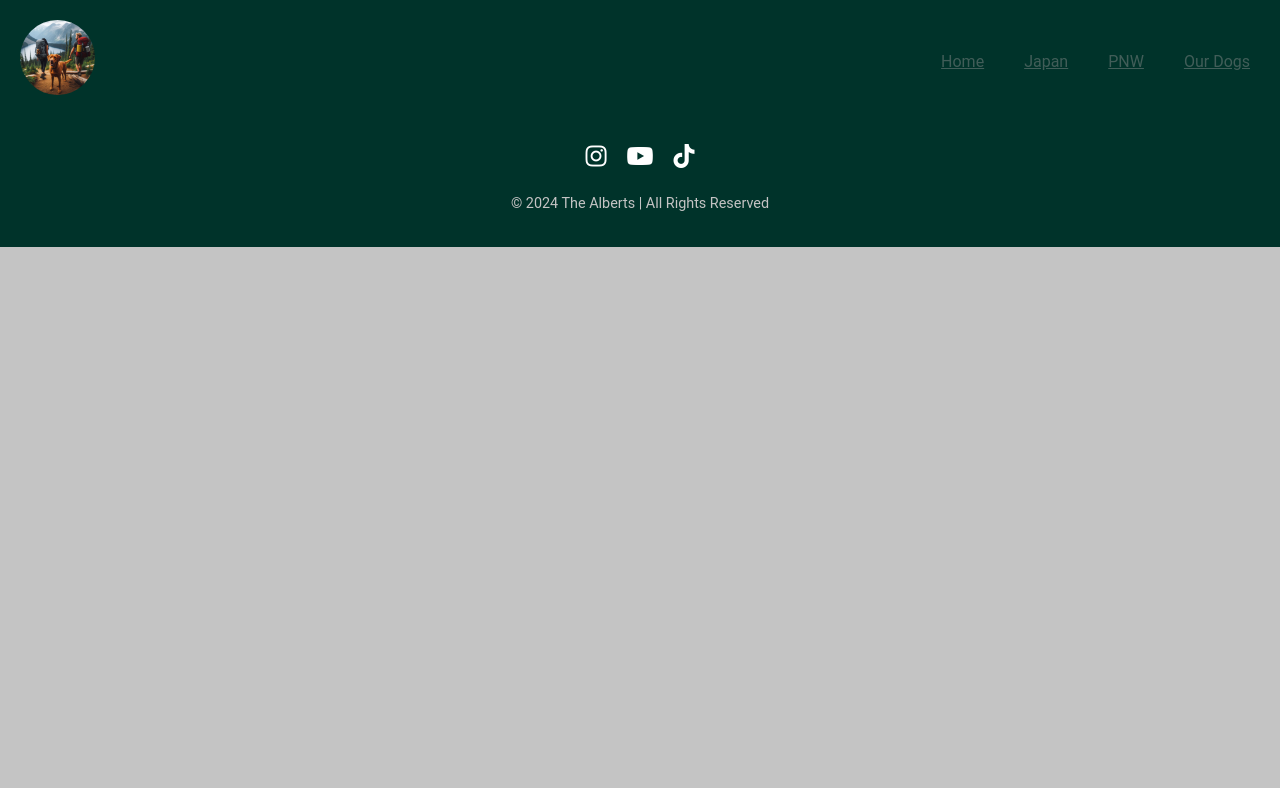
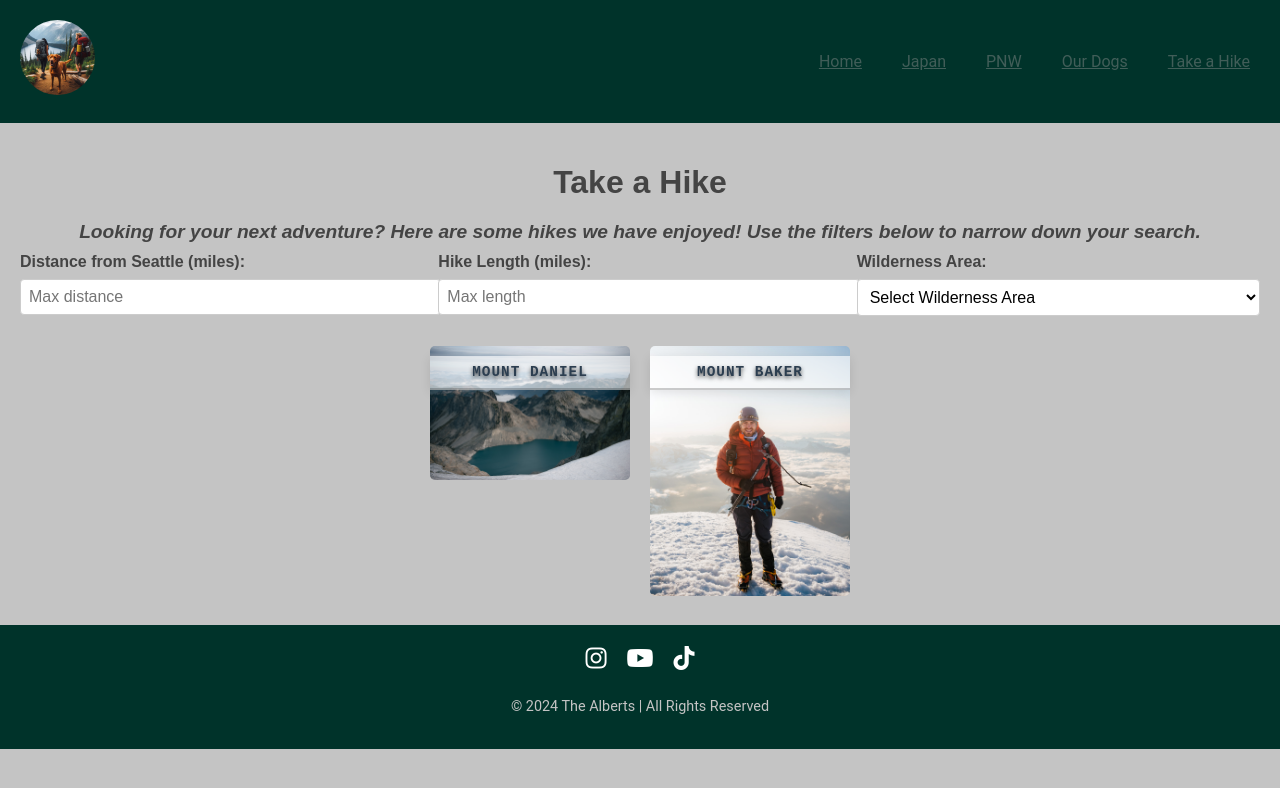
Before and after one commit to johnmalbert/chasethealberts, a React (Create React App) app: page /take-a-hike in a window 1280 px wide. Shown: the top 788 px of the page. Built offline with nearby package versions, Linux system fonts and the light colour scheme.

Commit message:
add hike finder

```diff
--- a/src/App.js
+++ b/src/App.js
@@ -6,6 +6,7 @@ import Footer from './components/Footer'; // Import Header component
 import Home from './pages/Home';
 import Japan from './pages/Japan';
 import PNW from './pages/PNW';
+import TakeAHike from './pages/TakeAHike';
 import OurDogs from './pages/OurDogs';
 // Import other pages as needed
 
@@ -19,6 +20,7 @@ function App() {
           <Route path="/japan" element={<Japan />} />
           <Route path="/pnw" element={<PNW />} />
           <Route path="/our-dogs" element={<OurDogs />} />
+          <Route path="/take-a-hike" element={<TakeAHike />} />
           {/* Add other routes */}
         </Routes>
         <Footer />
--- a/src/Home.css
+++ b/src/Home.css
@@ -49,11 +49,6 @@ body {
     color: var(--secondary-color);
 }
 
-/* Featured Video */
-.featured-video {
-    margin: 50px 0;
-    text-align: center;
-}
 
 .featured-video h2 {
     font-size: 2rem;
--- /dev/null
+++ b/src/TakeAHike.css
@@ -0,0 +1,101 @@
+/* Take A Hike Page Styles */
+.take-a-hike-page {
+    padding: 20px;
+    font-family: Arial, sans-serif;
+    color: #444444; /* Set the default text color for the whole page */
+}
+
+.take-a-hike-page h1 {
+    text-align: center;
+    font-size: 2rem;
+    color: #444;
+}
+
+/* Filters Section */
+.take-a-hike-page .filters {
+    display: flex;
+    justify-content: space-between; /* Ensures the filters are spaced evenly */
+    flex-wrap: wrap;
+    gap: 15px;
+    margin-bottom: 30px;
+}
+
+.take-a-hike-page .filter {
+    flex: 1;
+    min-width: 200px; /* Adjusted to make sure it’s aligned properly */
+}
+
+.take-a-hike-page .filters select,
+.take-a-hike-page .filter input {
+    padding: 8px;
+    font-size: 1rem;
+    width: 100%;
+    border-radius: 4px;
+    border: 1px solid #ccc;
+    background-color: #fff;
+}
+
+.take-a-hike-page .filters select:focus,
+.take-a-hike-page .filter input:focus {
+    border-color: #0056b3;
+    outline: none;
+}
+
+.take-a-hike-page .filter label {
+    font-weight: bold;
+    color: #444;
+    margin-bottom: 8px; /* Adds space between the label and input */
+    display: block; /* Ensures the label is on top of the input */
+}
+
+/* Photo Grid */
+.take-a-hike-page .photo-grid {
+    display: flex;
+    flex-wrap: wrap;
+    gap: 20px;
+    justify-content: center;
+}
+
+.take-a-hike-page .photo-container {
+    width: 200px;
+    cursor: pointer;
+    text-align: center;
+}
+
+.take-a-hike-page .hike-photo {
+    width: 100%;
+    border-radius: 5px;
+}
+
+.take-a-hike-page .photo-title {
+    margin-top: 10px;
+    font-weight: bold;
+}
+
+/* Hike Details */
+.take-a-hike-page .hike-details {
+    margin-top: 40px;
+}
+
+.take-a-hike-page .hike-photos {
+    display: flex;
+    justify-content: center;
+    align-items: center;
+    gap: 15px;
+    flex-wrap: wrap;
+    margin-top: 20px;
+}
+
+.take-a-hike-page .hike-photos img {
+    margin-top: 10px;
+    max-height: 300px;
+    object-fit: cover;
+    border-radius: 8px;
+    border: 3px solid #f0f0f0;
+    box-shadow: 0 4px 8px rgba(0, 0, 0, 0.1);
+}
+
+.take-a-hike-page iframe {
+    margin-top: 20px;
+    width: 100%;
+}
--- a/src/VideoSection.css
+++ b/src/VideoSection.css
@@ -1,12 +1,14 @@
+/* Wrapper for the video to maintain aspect ratio */
 .video-wrapper {
     position: relative;
     padding-bottom: 56.25%; /* 16:9 aspect ratio */
     height: 0;
     overflow: hidden;
     background: #000;
-    max-width: 100%;
+    max-width: 100%; /* Ensure the video is responsive */
 }
 
+/* Styling for the iframe inside the wrapper */
 .video-wrapper iframe {
     position: absolute;
     top: 0;
@@ -15,20 +17,19 @@
     height: 100%;
 }
 
-/* For desktop - limit the width and height to ensure proportional size */
+/* Media query for larger screens (desktops) */
 @media (min-width: 1024px) {
     .video-wrapper {
         max-width: 800px; /* Limit the width on larger screens */
-        height: 0;
-        padding-bottom: 45%; /* Adjust to reduce the height slightly */
+        padding-bottom: 45%; /* Adjust to slightly reduce height */
         margin: 0 auto;   /* Center the video */
     }
 }
 
-/* Full width for smaller screens while retaining the aspect ratio */
+/* For smaller screens (tablets and phones) */
 @media (max-width: 1024px) {
     .video-wrapper {
         max-width: 100%;
-        padding-bottom: 56.25%; /* Maintain 16:9 ratio */
+        padding-bottom: 56.25%; /* Keep the 16:9 ratio for mobile */
     }
 }
--- a/src/components/Header.js
+++ b/src/components/Header.js
@@ -30,6 +30,7 @@ const Header = () => {
           <li><Link to="/japan">Japan</Link></li>
           <li><Link to="/PNW">PNW</Link></li>
           <li><Link to="/our-dogs">Our Dogs</Link></li>
+          <li><Link to="/take-a-hike">Take a Hike</Link></li>
         </ul>
       </nav>
 
--- /dev/null
+++ b/src/pages/TakeAHike.js
@@ -0,0 +1,191 @@
+import React, { useState } from "react";
+import "../TakeAHike.css"; // Import styles for the page
+
+const TakeAHike = () => {
+  const [selectedFilters, setSelectedFilters] = useState({
+    distance: null,
+    length: null,
+    wildernessArea: "", // Initially empty for the dropdown
+  });
+  const [selectedHike, setSelectedHike] = useState(null);
+
+  const hikes = [
+    {
+      id: 1,
+      name: "Mount Daniel",
+      wildernessArea: "Alpine Lakes Wilderness",
+      length: 20, // miles
+      dogsAllowed: true,
+      highlights: "Class 2 and 3 scramble",
+      permit: "Self-permit",
+      distanceFromSeattle: 110, // miles
+      photos: ["/images/daniel.jpg", "/images/photo7.jpg"],
+      youtubeVideo:
+        "https://www.youtube.com/embed/C3Y3m85lJ3k?si=ukDIFoH3W_3lHwAk",
+    },
+    {
+      id: 2,
+      name: "Mount Baker",
+      wildernessArea: "North Cascades",
+      length: 14, // miles
+      dogsAllowed: true,
+      highlights: "Roped In Glacier Travel - expertise required",
+      permit: false,
+      distanceFromSeattle: 120, // miles
+      photos: ["/images/photo13.jpg", "/images/photo14.jpg"],
+      youtubeVideo:
+        "https://www.youtube.com/embed/tN_t_plahUs?si=WKmjcE1GonhS7FdY",
+    },
+    // More hikes
+  ];
+
+  // Get unique wilderness areas for the dropdown
+  const wildernessAreas = [
+    ...new Set(hikes.map((hike) => hike.wildernessArea)),
+  ];
+
+  // Filter hikes based on selected filters
+  const filteredHikes = hikes.filter((hike) => {
+    return (
+      (selectedFilters.distance
+        ? hike.distanceFromSeattle <= selectedFilters.distance
+        : true) &&
+      (selectedFilters.length ? hike.length <= selectedFilters.length : true) &&
+      (selectedFilters.wildernessArea
+        ? hike.wildernessArea.includes(selectedFilters.wildernessArea)
+        : true)
+    );
+  });
+
+  const handleHikeClick = (hike) => {
+    setSelectedHike(hike);
+  };
+
+  return (
+    <div className="take-a-hike-page">
+      <h1>Take a Hike</h1>
+      <div className="centered-intro">
+        <b>
+            <i>Looking for your next adventure? Here are some hikes we have enjoyed!
+                Use the filters below to narrow down your search.
+            </i>
+        </b>
+    </div>
+      {/* Filters */}
+      <div className="filters">
+        <div className="filter">
+          <label>Distance from Seattle (miles):</label>
+          <input
+            type="number"
+            value={selectedFilters.distance || ""}
+            onChange={(e) =>
+              setSelectedFilters({
+                ...selectedFilters,
+                distance: e.target.value,
+              })
+            }
+            placeholder="Max distance"
+          />
+        </div>
+        <div className="filter">
+          <label>Hike Length (miles):</label>
+          <input
+            type="number"
+            value={selectedFilters.length || ""}
+            onChange={(e) =>
+              setSelectedFilters({ ...selectedFilters, length: e.target.value })
+            }
+            placeholder="Max length"
+          />
+        </div>
+        <div className="filter">
+          <label>Wilderness Area:</label>
+          <select
+            value={selectedFilters.wildernessArea}
+            onChange={(e) =>
+              setSelectedFilters({
+                ...selectedFilters,
+                wildernessArea: e.target.value,
+              })
+            }
+          >
+            <option value="">Select Wilderness Area</option>
+            {wildernessAreas.map((area) => (
+              <option key={area} value={area}>
+                {area}
+              </option>
+            ))}
+          </select>
+        </div>
+      </div>
+
+      {/* Photo Grid */}
+      <div className="photo-grid">
+        {filteredHikes.map((hike) => (
+          <div
+            className="photo-container"
+            key={hike.id}
+            onClick={() => handleHikeClick(hike)}
+          >
+            <img src={hike.photos[0]} alt={hike.name} className="hike-photo" />
+            <div className="photo-title">{hike.name}</div>
+          </div>
+        ))}
+      </div>
+
+      {/* Display Hike Details */}
+      {selectedHike && (
+        <div className="hike-details">
+          <h2>{selectedHike.name}</h2>
+          <p>
+            <strong>Wilderness Area:</strong> {selectedHike.wildernessArea}
+          </p>
+          <p>
+            <strong>Length:</strong> {selectedHike.length} miles
+          </p>
+          <p>
+            <strong>Dogs Allowed:</strong>{" "}
+            {selectedHike.dogsAllowed ? "Yes" : "No"}
+          </p>
+          <p>
+            <strong>Highlights:</strong> {selectedHike.highlights}
+          </p>
+          <p>
+            <strong>Permit:</strong>{" "}
+            {selectedHike.permit ? "Required" : "Not Required"}
+          </p>
+          <p>
+            <strong>Distance from Seattle:</strong>{" "}
+            {selectedHike.distanceFromSeattle} miles
+          </p>
+
+          <div className="hike-photos">
+            {selectedHike.photos.map((photo, index) => (
+              <img
+                key={index}
+                src={photo}
+                alt={`Hike ${index}`}
+                className="hike-photo-detail"
+              />
+            ))}
+          </div>
+
+          {selectedHike.youtubeVideo && (
+            <iframe
+              width="560"
+              height="315"
+              src={selectedHike.youtubeVideo}
+              title="YouTube video player"
+              frameBorder="0"
+              allow="accelerometer; autoplay; clipboard-write; encrypted-media; gyroscope; picture-in-picture; web-share"
+              referrerPolicy="strict-origin-when-cross-origin"
+              allowFullScreen
+            ></iframe>
+          )}
+        </div>
+      )}
+    </div>
+  );
+};
+
+export default TakeAHike;
```
Also changed, not shown: src/pages/Home.js (+8 -1 lines), public/images/daniel.jpg (added).
